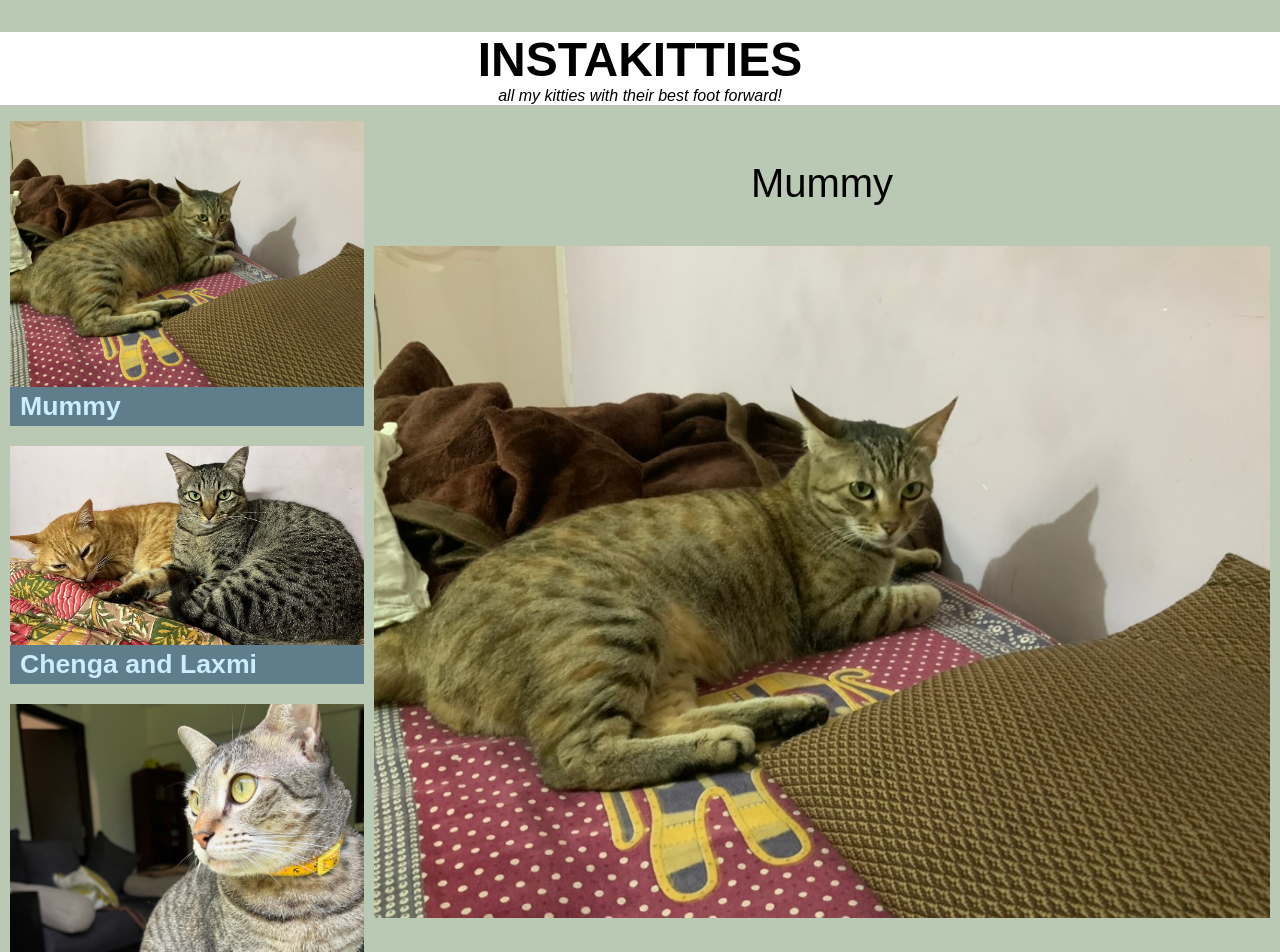
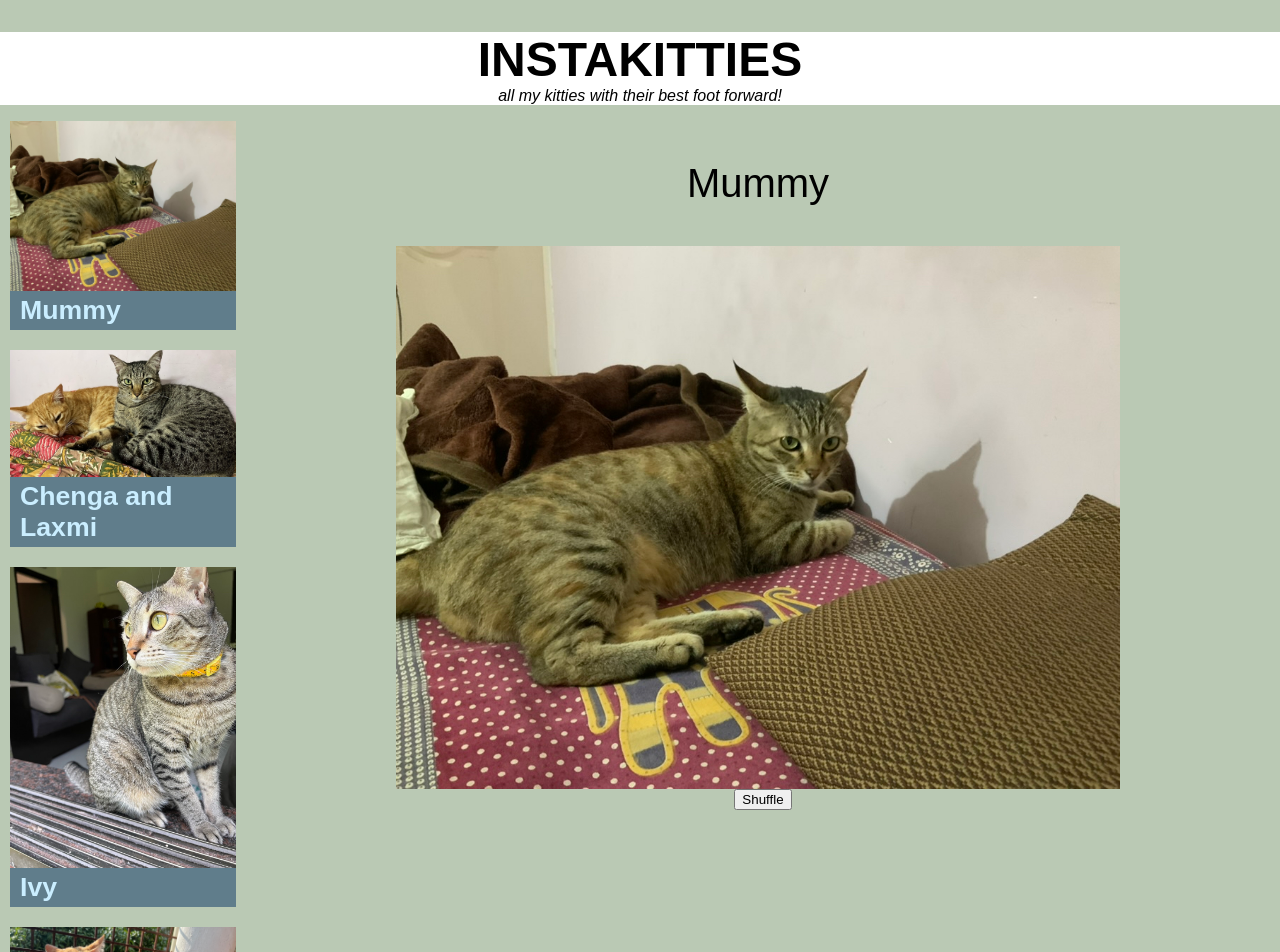
Before and after one commit to keshav-c/Instakitties, a React (Create React App) app: page / in a window 1280 px wide. Shown: the top 952 px of the page. Built offline with nearby package versions, Linux system fonts and the light colour scheme.

Commit message:
Gold challenge (chap 4) - Shuffle button

```diff
--- a/src/App.css
+++ b/src/App.css
@@ -25,6 +25,12 @@ body {
   padding: 0 10px;
   margin: 0;
   flex: 1;
+  display: flex;
+  flex-direction: column;
+  align-items: center;
+}
+
+.selected-area {
   display: flex;
   flex-direction: column;
   align-items: center;
--- a/src/App.js
+++ b/src/App.js
@@ -1,7 +1,6 @@
 import { useState } from 'react';
 import './App.css';
 import Header from './components/Header';
-import Post from './components/Post';
 import Footer from './components/Footer';
 import SelectedItem from './components/SelectedItem';
 import Mummy from './kitties/instakitties1.jpg';
@@ -9,6 +8,8 @@ import ChengaLaxmi from './kitties/instakitties2.jpg';
 import Ivy from './kitties/instakitties3.jpg';
 import Eeshu from './kitties/instakitties4.jpg';
 import Cheetu from './kitties/instakitties5.jpg';
+import PostList from './components/PostList';
+import ShuffleButton from './components/ShuffleButton';
 
 const kitties = [
   { image: Mummy, name: "Mummy" },
@@ -22,21 +23,21 @@ function App() {
   const [selectedPostName, setSelectedPostName] = useState('Mummy');
   const selectedPost = kitties.find(({ name }) => name === selectedPostName);
 
+  const [posts, setPosts] = useState(kitties);
+  const shuffle = () => {
+    const [firstPost, ...restOfPosts] = posts;
+    setPosts([...restOfPosts, firstPost]);
+  };
+
   return (
     <div>
       <Header />
       <div className='app-content'>
-        <ul className='post-list'>
-          {kitties.map(({ image, name }, id) => (
-            <Post
-              image={image}
-              name={name}
-              key={id}
-              setSelectedPostName={setSelectedPostName}
-            />
-          ))}
-        </ul>
-        <SelectedItem image={selectedPost.image} name={selectedPost.name} />
+        <PostList posts={posts} setSelectedPostName={setSelectedPostName} />
+        <div className='selected-area'>
+          <SelectedItem image={selectedPost.image} name={selectedPost.name} />
+          <ShuffleButton shuffle={shuffle} />
+        </div>
       </div>
       <Footer />
     </div>
--- /dev/null
+++ b/src/components/PostList.js
@@ -0,0 +1,18 @@
+import Post from './Post';
+
+function PostList({ posts, setSelectedPostName }) {
+  return (
+    <ul className='post-list'>
+      {posts.map(({ image, name }, id) => (
+        <Post
+          image={image}
+          name={name}
+          key={id}
+          setSelectedPostName={setSelectedPostName}
+        />
+      ))}
+    </ul>
+  );
+}
+
+export default PostList;
--- /dev/null
+++ b/src/components/ShuffleButton.js
@@ -0,0 +1,9 @@
+function ShuffleButton({ shuffle }) {
+  return (
+    <button className="shuffle-button" onClick={shuffle}>
+      Shuffle
+    </button>
+  );
+}
+
+export default ShuffleButton;
```
